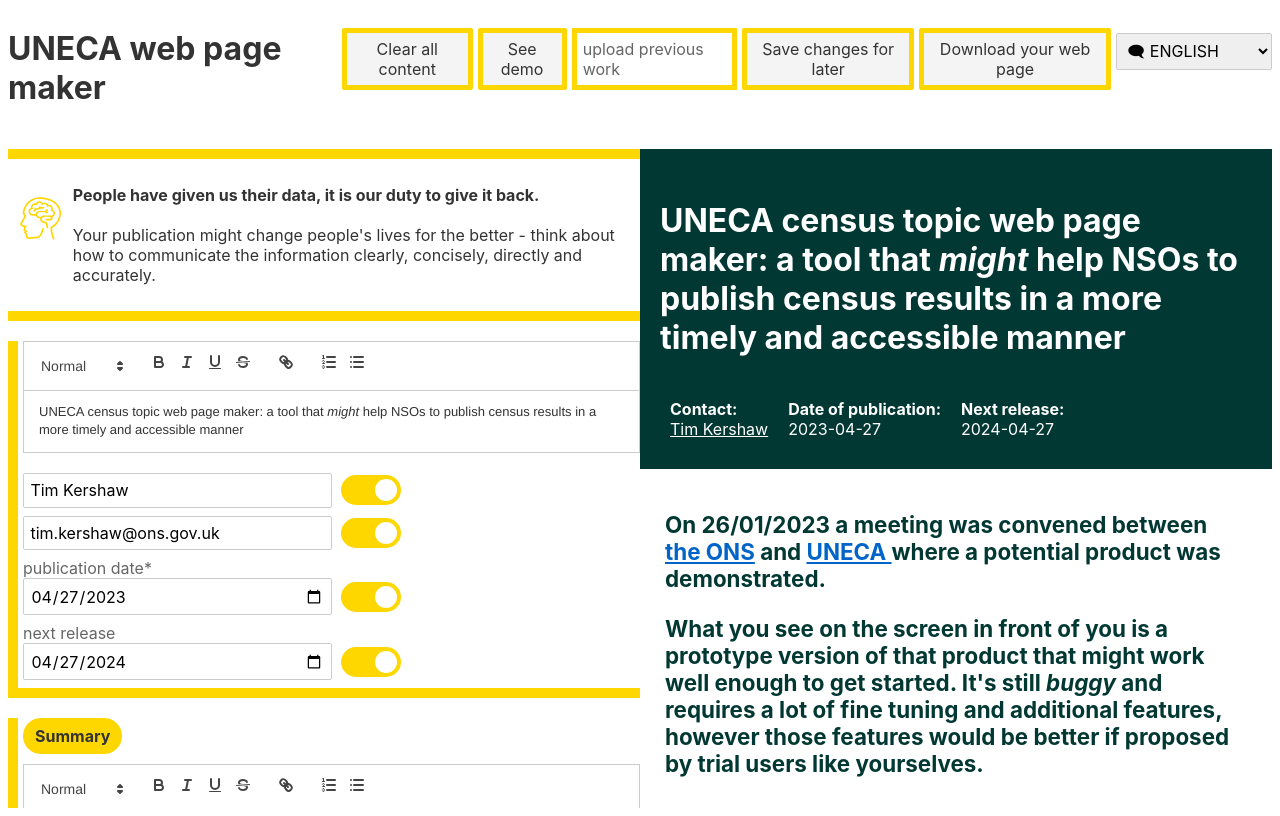
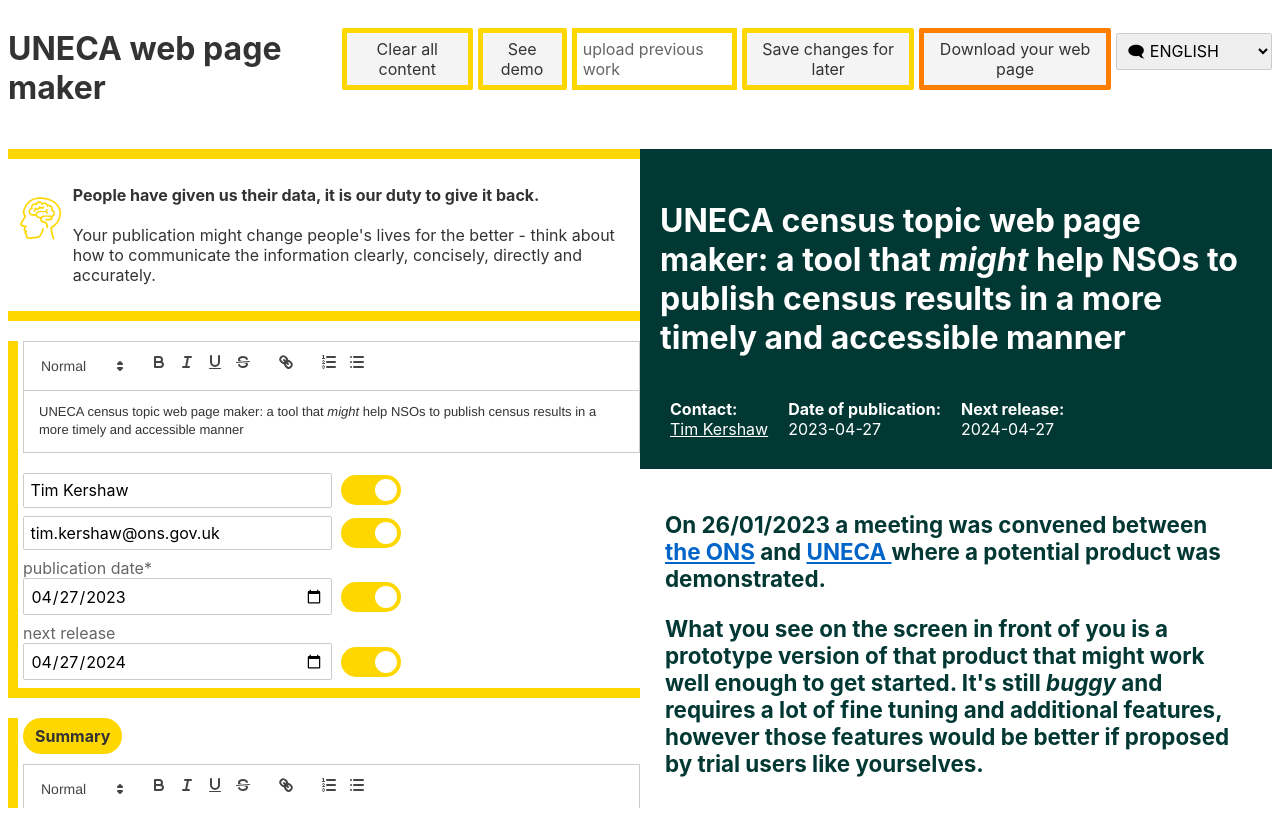
Before and after one commit to incontrolapps/UNECA, a Svelte app: page / in a window 1280 px wide. Built offline with nearby package versions, Linux system fonts and the light colour scheme.

Commit message:
border color for download

```diff
--- a/src/App.svelte
+++ b/src/App.svelte
@@ -193,7 +193,7 @@
 <button  style="height: fit-content;padding: 6px; margin-top: 20px;margin-right:5px" on:click={()=>{let text = start + getCSS() + "</head><body style='height:initial; overflow-y:visible'>" + document.getElementById('outputFrame').innerHTML.split('<hr>')[0] + "<br><br></body>"; download("latest.uneca", localStorage.content) } }>
   Save changes for later
   </button>
-  <button  style="height: fit-content;padding: 6px; margin-top: 20px;margin-right:5px" on:click={()=>{let text = start + getCSS() + "</head><body style='height:initial; overflow-y:visible'>" + document.getElementById('outputFrame').innerHTML.split('<hr>')[0] + "<br><br></body>"; download("index.html", text) } }>
+  <button  style="height: fit-content;padding: 6px; margin-top: 20px;margin-right:5px; border-color:#ff7d00" on:click={()=>{let text = start + getCSS() + "</head><body style='height:initial; overflow-y:visible'>" + document.getElementById('outputFrame').innerHTML.split('<hr>')[0] + "<br><br></body>"; download("index.html", text) } }>
     Download your web page
     </button>
 
```
Also changed, not shown: public/build/bundle.js, 1 other file (tests, documents, lock files or other folders).
